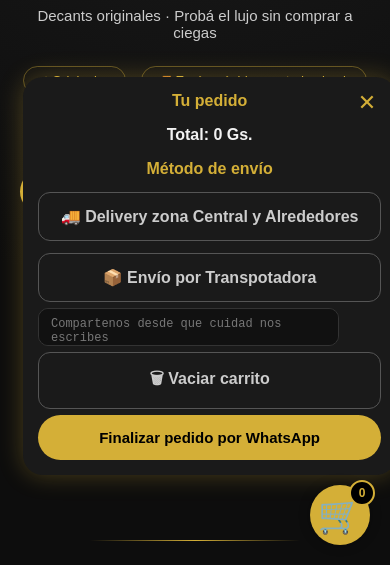
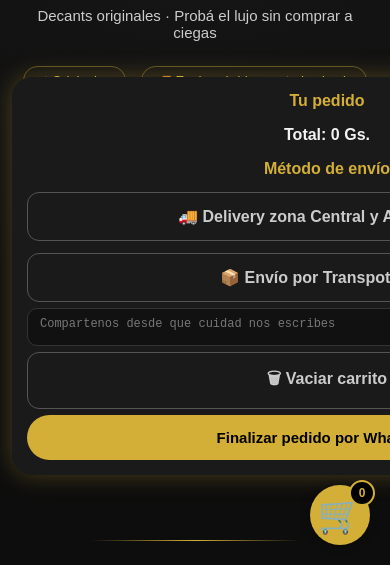
Before and after one commit to aurumperfumspy-prog/AURUM-Perfums, a plain HTML site: page index.html in a window 390 px wide. Both pictures are taken after a click on the element "Tu pedido". Shown: the part 279-844 px from the top of the page. Drawn offline with Linux system fonts and the light colour scheme.

Commit message:
Add files via upload

```diff
--- a/index.html
+++ b/index.html
@@ -367,11 +367,10 @@ footer{
 
 @media (max-width:600px){
     #cart{
-        width: 88%;
-        left: 6%;
-        right: 6%;
-        bottom: 90px;
-        border-radius: 20px;
+        left:12px;
+        right:12px;
+        bottom:90px;
+        border-radius:20px;
     }
 }
 
```
